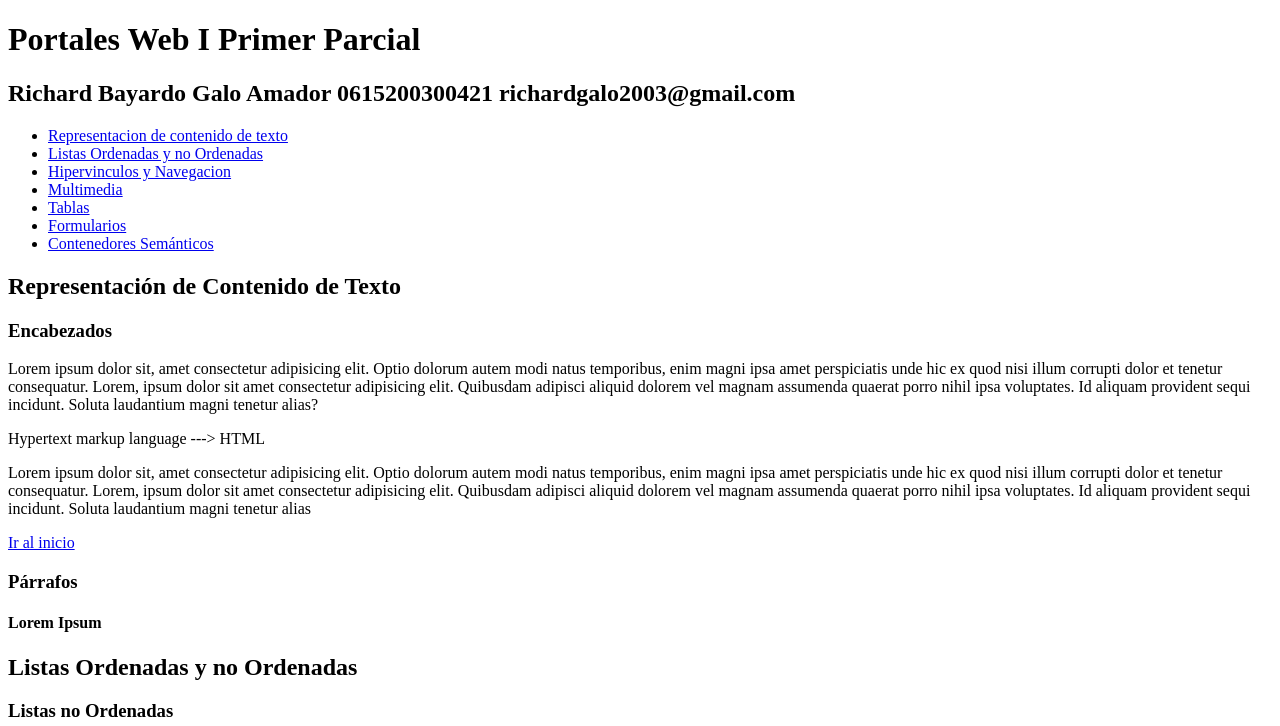
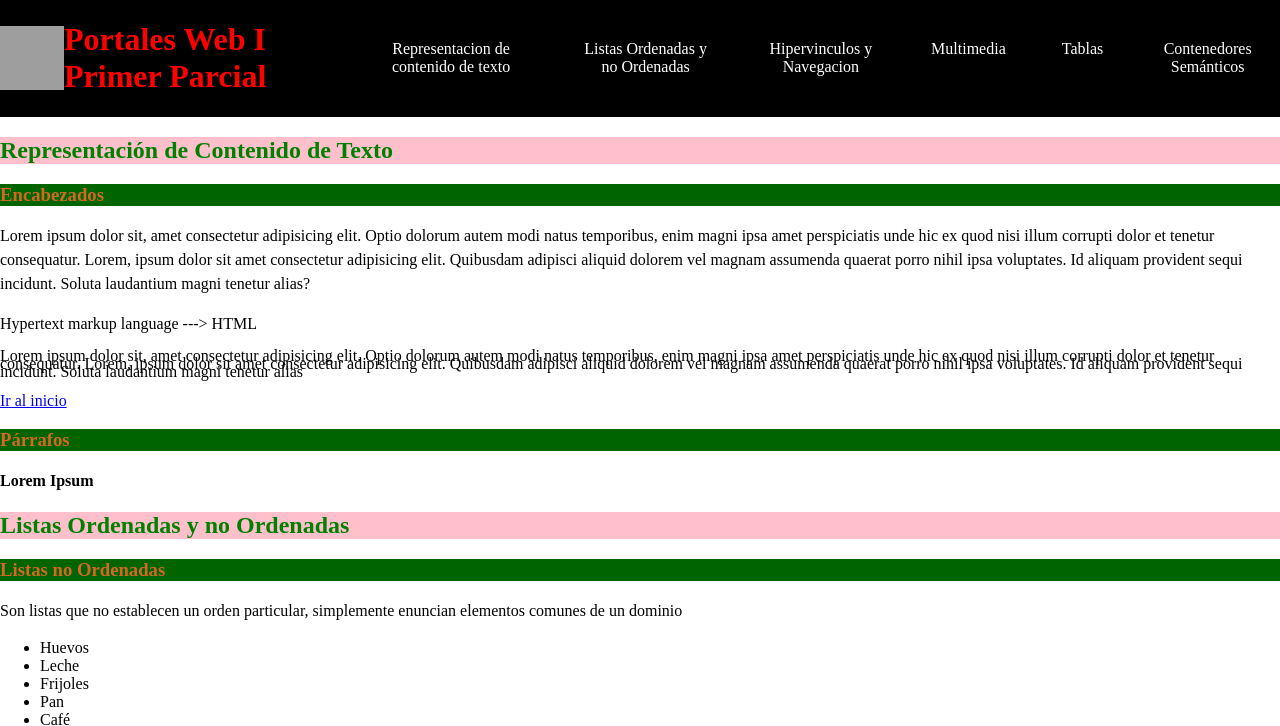
Before and after one commit to Rick282003/PW1_202501, a plain HTML site: page index.html in a window 1280 px wide. Shown: the top 726 px of the page. Drawn offline with Linux system fonts and the light colour scheme; grey boxes are pictures that could not be loaded.

Commit message:
feat: Estilos CSS

```diff
--- /dev/null
+++ b/CSS/estilos.css
@@ -0,0 +1,47 @@
+* {
+    box-sizing: border-box;/* SE APLICA A TODO LO QUE SEPUEDA APLICAR, dentro del body*/
+}
+
+body {
+    margin: 0px;
+    padding: 0px;
+}
+
+header {
+    display: flex;
+    justify-content: space-between;
+    background-color: #000;
+    align-items: center;
+}
+
+header div {/* En orden solo el div dentro del header*/
+    display: flex;
+    align-items: center;
+}
+
+header nav ul {
+    display: flex;
+    list-style: none;
+    padding: 0px;
+    gap: 0.5rem;
+}
+
+header nav ul li a {
+    display: inline-block;
+    padding: 0.75rem 1.5rem;
+    color: #fff;
+    text-decoration: none;
+    text-align: center;
+}
+
+
+
+
+h3 {
+    color: chocolate;
+    background-color: darkgreen;
+}
+
+p {
+    line-height: 1.5; /* interlineado */
+}
--- a/index.html
+++ b/index.html
@@ -5,22 +5,35 @@
         <meta charset="utf-8"/>
         <meta name="viewport" content="width=device-width, initial-scale=1.0" /> <!-- PErmite consultar el tipo de dispositivo-->
         <title>Portales Web I Sección 1801</title>
+        <link rel="stylesheet" href="CSS/estilos.css"/> <!-- stylesheet OBLIGATORIO, CSS tercer forma-->
+        <!-- CSS segunda forma-->
+        <style>
+            h2{
+                color: green;
+                background-color: pink;
+            }
+
+        </style>
     </head>
     <body>
-        <h1 id="idx">Portales Web I Primer Parcial</h1>
-        <h2>Richard Bayardo Galo Amador 0615200300421 richardgalo2003@gmail.com</h2>
-
+        <header>
+            <div>
+                <img src="https://picsum.photos/id/189/64/64" alt="Brand Logo">
+                <h1 id="idx" style="color: red; background-color: black;">Portales Web I Primer Parcial</h1><!--CSS primera forma-->
+            </div>
+            <nav><!-- Esquema de navegacion -->
                 <ul>
                     <li><a href="#ch1">Representacion de contenido de texto</a></li>
                     <li><a href="#ch2">Listas Ordenadas y no Ordenadas</a></li>
                     <li><a href="#ch3">Hipervinculos y Navegacion</a></li>
                     <li><a href="#ch4">Multimedia</a></li>
                     <li><a href="#ch5">Tablas</a></li>
-            <li><a href="#ch6">Formularios</a></li>
                     <li><a href="#ch7">Contenedores Semánticos</a></li>
                 </ul>
-
-        <h2 id="ch1">Representación de Contenido de Texto</h2>
+            </nav>
+        </header>
+        <main>
+            <h2 id="ch1"">Representación de Contenido de Texto</h2>
             <h3>Encabezados</h3>
             <p>
                 Lorem ipsum dolor sit, amet consectetur adipisicing elit. Optio dolorum autem modi natus temporibus,
@@ -32,7 +45,7 @@
 
             <p>Hypertext markup language ---> HTML</p>
 
-        <p>
+            <p style="line-height: 0.5;">
                 Lorem ipsum dolor sit, amet consectetur adipisicing elit. Optio dolorum autem modi natus temporibus,
                 enim magni ipsa amet perspiciatis unde hic ex quod nisi illum corrupti dolor et tenetur consequatur.
                 Lorem, ipsum dolor sit amet consectetur adipisicing elit. Quibusdam adipisci aliquid dolorem vel
@@ -52,18 +65,10 @@
                         <!-- list itemlist -->
                         Huevos
                     </li>
-                <li>
-                    Leche
-                </li>
-                <li>
-                    Frijoles
-                </li>
-                <li>
-                    Pan
-                </li>
-                <li>
-                    Café
-                </li>
+                    <li>Leche</li>
+                    <li>Frijoles</li>
+                    <li>Pan</li>
+                    <li>Café</li>
                     <li>
                         Chucherías
                         <ul>
@@ -247,5 +252,9 @@
             <h2 id="ch7">Contenedores Semánticos</h2>
 
             <a href="#idx">Ir al inicio</a>
+        </main>
+    <footer>
+        Copyrigth 2025 UNICAH
+    </footer>
     </body>
 </html>
```
Also changed, not shown: examen.html (added, +73 -0 lines). Lines whose indentation alone changed are shown as unchanged.
